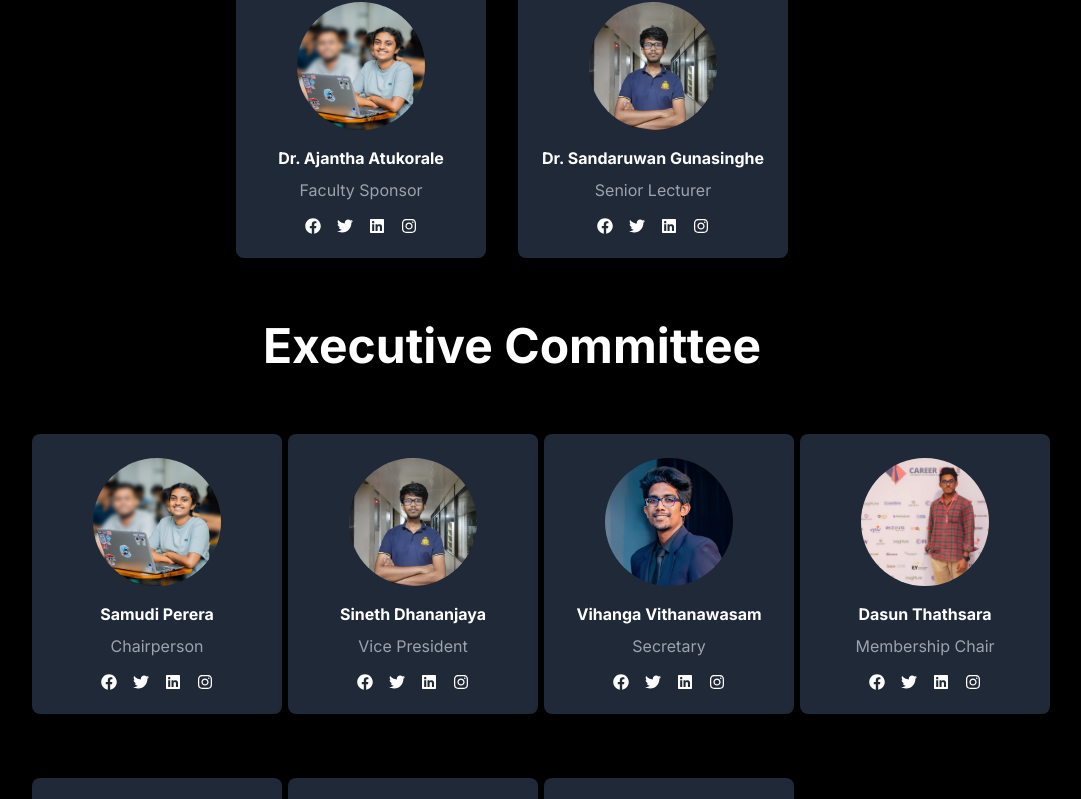
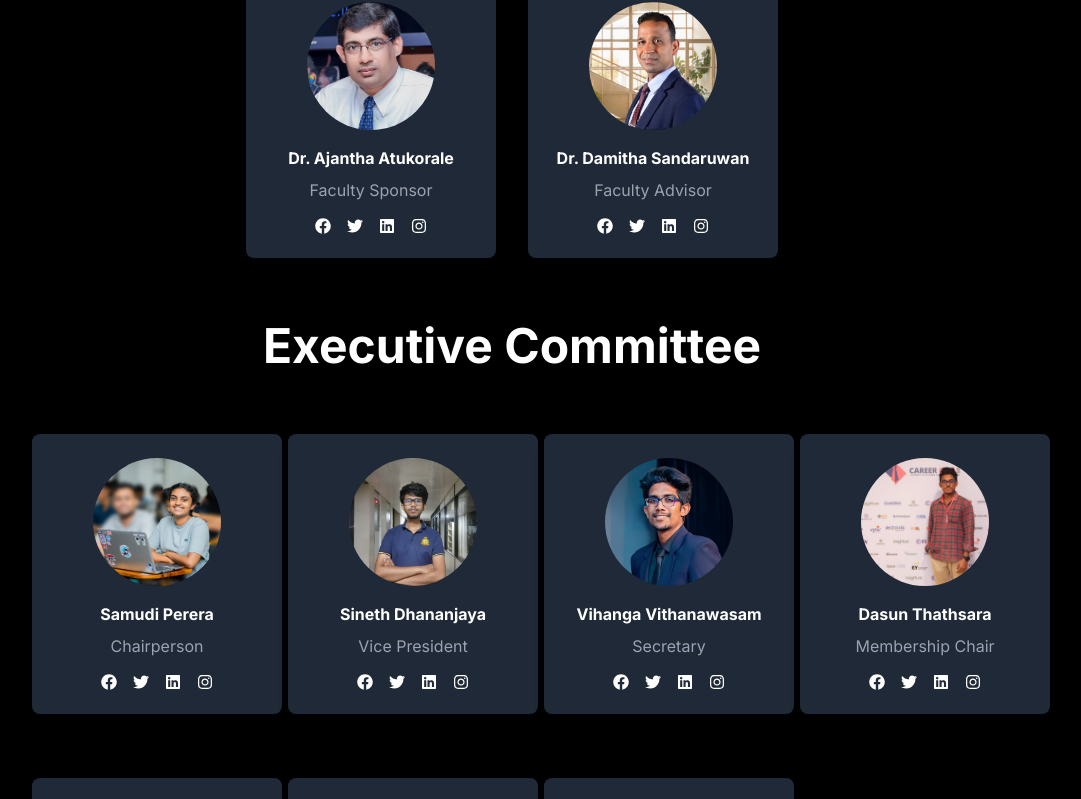
Before and after one commit to acm-ucsc/acm-web-2024, a Next.js app: page / in a window 1280 px wide. Shown: the part 3713-4512 px from the top of the page, without its empty margins (128-1209 px from the left). Built offline with nearby package versions, Linux system fonts and the light colour scheme.

Commit message:
Faculty Sponsor and Advisor Details Updated

```diff
--- a/src/components/executiveCommittee/page.tsx
+++ b/src/components/executiveCommittee/page.tsx
@@ -7,6 +7,8 @@ import Vihanga from "../../../public/assets/images/team/Vihanga.jpg";
 import Ravindu from "../../../public/assets/images/team/Ravindu.jpg";
 import Gayandee from "../../../public/assets/images/team/Gayandee.jpg";
 import Kasun from "../../../public/assets/images/team/Kasun.jpg";
+import SandaruwanSir from "../../../public/assets/images/team/Dr. Sanadaruwan.png";
+import AjanthaSir from "../../../public/assets/images/team/Dr.-Ajantha Athukorale.jpg";
 
 import { FaFacebook, FaTwitter, FaLinkedin, FaInstagram } from "react-icons/fa";
 
@@ -14,7 +16,7 @@ const facultyAdvisorAndSponsor = [
   {
     name: "Dr. Ajantha Atukorale",
     position: "Faculty Sponsor",
-    picture: Samudi,
+    picture: AjanthaSir,
     social: {
       facebook: "https://facebook.com/johndoe",
       twitter: "https://twitter.com/johndoe",
@@ -23,9 +25,9 @@ const facultyAdvisorAndSponsor = [
     },
   },
   {
-    name: "Dr. Sandaruwan Gunasinghe",
-    position: "Senior Lecturer",
-    picture: Sineth,
+    name: "Dr. Damitha Sandaruwan",
+    position: "Faculty Advisor",
+    picture: SandaruwanSir,
     social: {
       facebook: "https://facebook.com/janesmith",
       twitter: "https://twitter.com/janesmith",
```
Also changed, not shown: public/assets/images/team/Dr. Sanadaruwan.png (added), public/assets/images/team/Dr.-Ajantha Athukorale.jpg (added).
